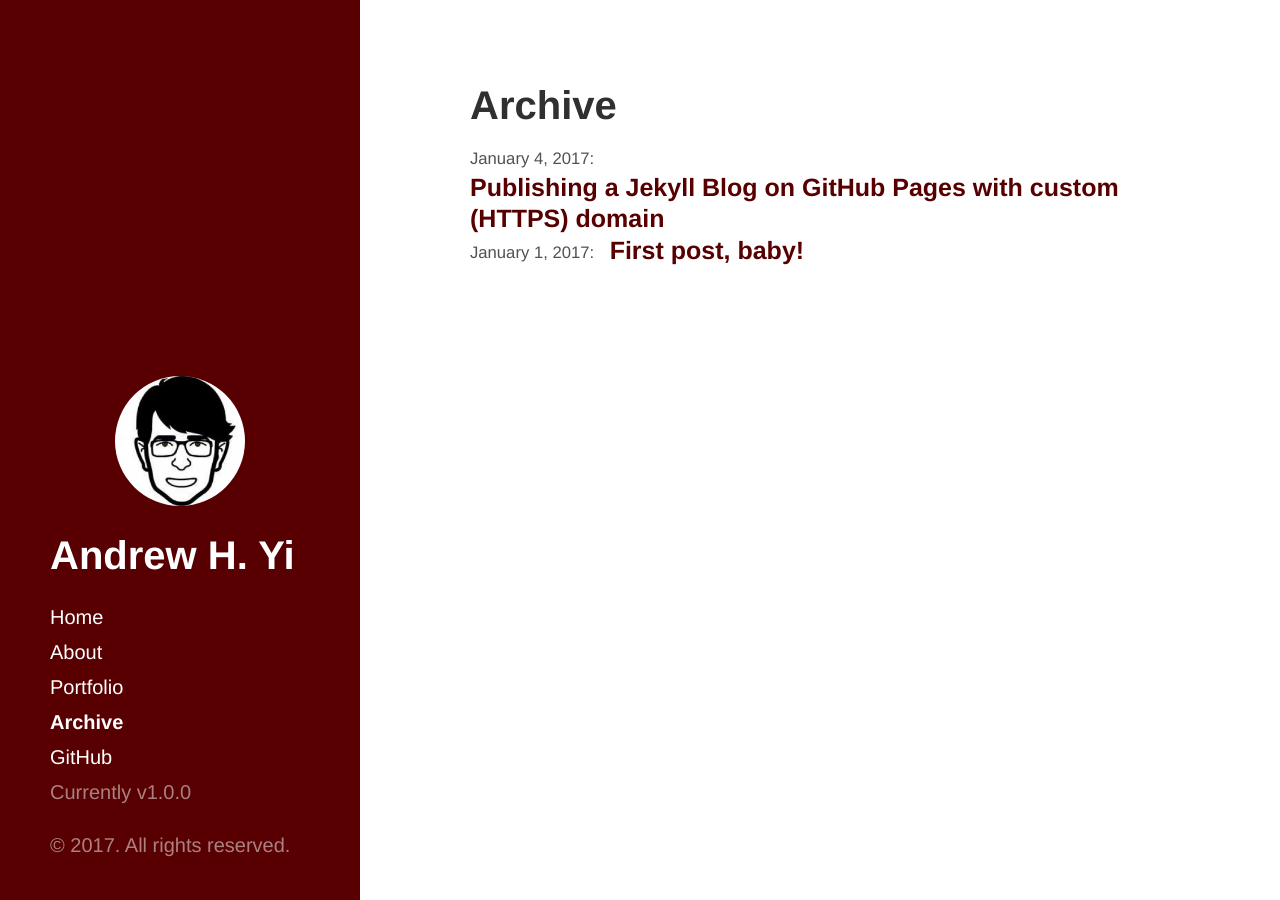
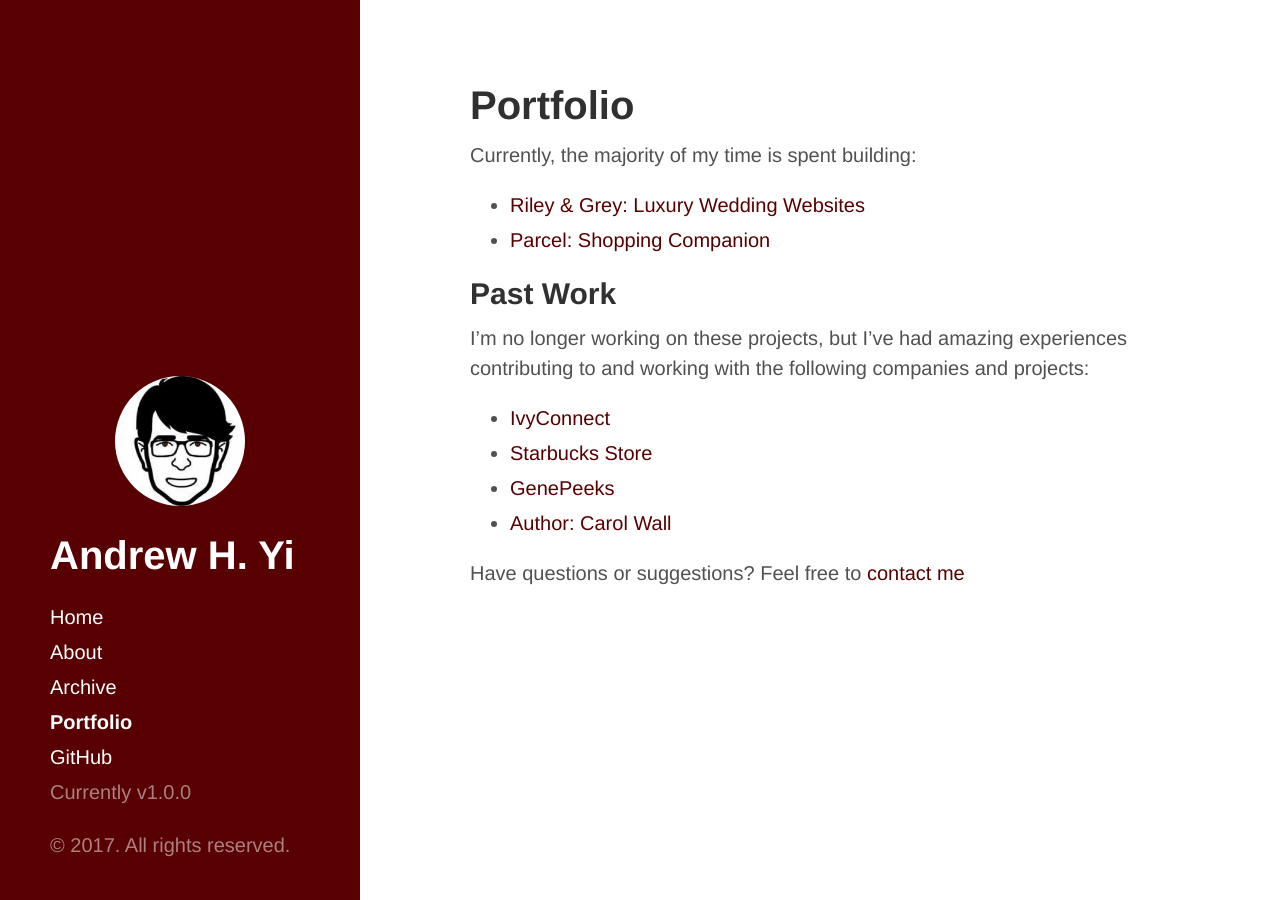
Before and after one commit to AndrewHYi/andrewhyi.github.io, a Jekyll site: the page built from portfolio.md, in a window 1280 px wide. Built offline with Jekyll 4.4.1, drawn with Linux system fonts in a browser that asks for light colours.

Commit message:
Better archived posts styling + fix file names

```diff
--- a/_sass/_custom_layout.scss
+++ b/_sass/_custom_layout.scss
@@ -5,9 +5,18 @@
     margin-right: 0.5em;
   }
 
-  h3.title {
+  .title {
     display: inline-block;
     vertical-align: middle;
     margin: 0;
+    display: inline-block;
+    vertical-align: middle;
+    margin: 0;
+    max-width: 460px;
+    white-space: nowrap;
+    overflow: hidden;
+    text-overflow: ellipsis;
+    font-size: 1rem;
   }
+
 }
--- a/portfolio.md
+++ b/portfolio.md
@@ -1,16 +1,21 @@
 ---
 layout: page
-title: Archive
+title: Portfolio
 ---
 
+Currently, the majority of my time is spent building:
 
-{% for post in site.posts %}
-  <div class="archived-post">
-    <div class="date-container">
-      <span><small>{{ post.date | date: "%B %e, %Y" }}: </small></span>
-    </div>
-    <h3 class="title">
-      <a href="{{ post.url }}">{{ post.title }}</a>
-    </h3>
-  </div>
-{% endfor %}
+* [Riley & Grey: Luxury Wedding Websites](https://www.rileygrey.com){:target="blank"}
+* [Parcel: Shopping Companion](https://www.thisisparcel.com){:target="blank"}
+
+## Past Work
+
+I'm no longer working on these projects, but I've had amazing experiences contributing to and working with the following
+companies and projects:
+
+* [IvyConnect](http://ivy.com/about){:target="_blank"}
+* [Starbucks Store](http://store.starbucks.com){:target="_blank"}
+* [GenePeeks](http://ivy.com/about){:target="_blank"}
+* [Author: Carol Wall](http://www.carolwall.com){:target="_blank"}
+
+Have questions or suggestions? Feel free to [contact me](mailto:andrew.yi50@gmail.com)
```
Also changed, not shown: _posts/2017-01-04-publish-jekyll-on-github-pages.md (+4 -3 lines), archive.md (+11 -16 lines).
